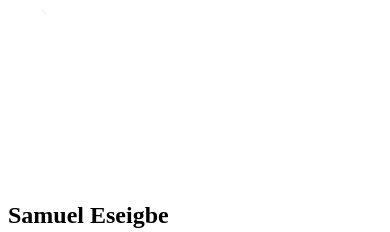
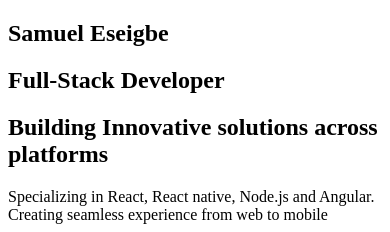
Before and after one commit to EseigbeSamuel/portfolio, a Next.js app: page /Hero in a window 390 px wide. Shown: the top 232 px of the page. Built offline with nearby package versions, Linux system fonts and the light colour scheme.

Commit message:
optimization

```diff
--- a/src/pages/Hero.tsx
+++ b/src/pages/Hero.tsx
@@ -3,14 +3,23 @@
 import TechStack from "@/components/TechStack";
 import { BackgroundBeams } from "@/components/ui/background-beams";
 import { techStack } from "@/data/data";
+import { useEffect, useState } from "react";
 
 export default function Hero() {
+  const [isMobile, setIsMobile] = useState(false);
+
+  useEffect(() => {
+    const screensize = () => setIsMobile(window.innerWidth < 765);
+    screensize();
+    window.addEventListener("resize", screensize);
+    return () => window.removeEventListener("resize", screensize);
+  }, []);
   return (
     <div
       id="hero"
       className=" min-h-[calc(100dvh-100px)] w-full max-w-[1440px] flex flex-col items-center justify-center gap-10"
     >
-      <BackgroundBeams className="opacity-90 " />
+      {isMobile ? "" : <BackgroundBeams className="opacity-90 " />}
 
       <section className="text-center space-y-3 p-4">
         <h1 className="text-3xl lg:text-6xl lg:h-[70px] font-bold bg-gradient-to-r from-brand-red to-brand-orange bg-clip-text text-transparent">
```
